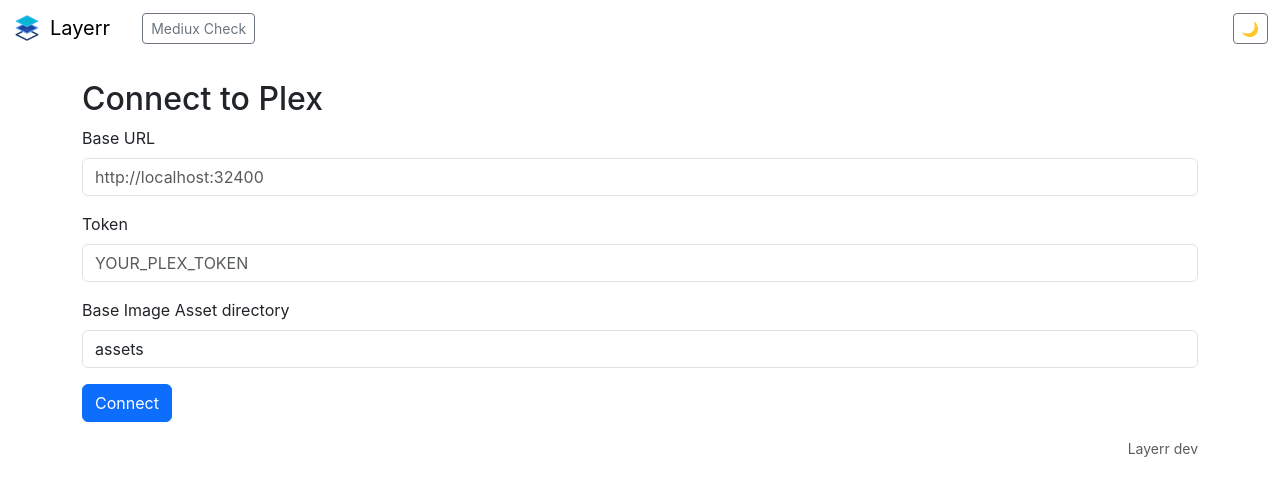
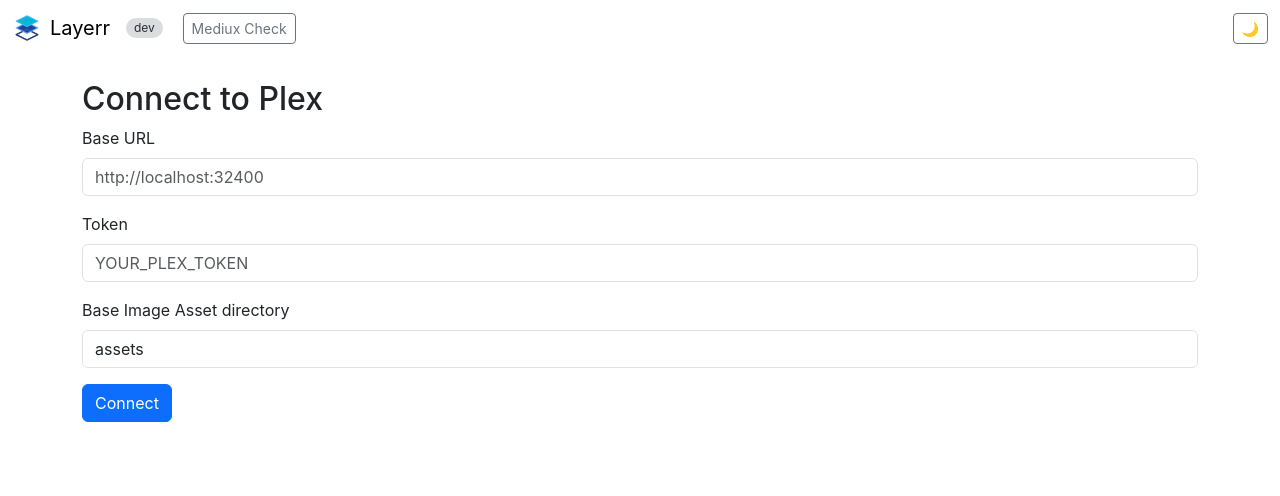
Before and after one commit to Minimaxpower/ArtLayerr, a Flask app: page / in a window 1280 px wide. Shown: the top 496 px of the page. Run offline with Flask 3, Linux system fonts and the light colour scheme; some libraries are stand-ins or nearby versions.

Commit message:
Show version next to the logo

```diff
--- a/templates/base.html
+++ b/templates/base.html
@@ -209,6 +209,7 @@
           <img src="{{ url_for('static', filename='Layerr_Logo.png') }}" alt="" width="30" height="30">
           <span>Layerr</span>
         </a>
+        <a href="https://github.com/Minimaxpower/layerr/releases" target="_blank" rel="noopener" class="badge rounded-pill bg-secondary bg-opacity-25 text-secondary-emphasis fw-normal text-decoration-none me-1" title="Layerr {{ app_version }}">{{ app_version.split("-")[0] }}</a>
         <a href="{{ url_for('mediux_check') }}" class="btn btn-outline-secondary btn-sm ms-3">Mediux Check</a>
         <button id="theme-toggle" type="button" class="btn btn-outline-secondary btn-sm ms-auto">🌙</button>
       </div>
@@ -223,8 +224,5 @@
       {% endwith %}
       {% block content %}{% endblock %}
     </div>
-    <footer class="container text-end small text-muted py-3">
-      <a href="https://github.com/Minimaxpower/layerr/releases" class="text-muted text-decoration-none" target="_blank" rel="noopener">Layerr {{ app_version }}</a>
-    </footer>
   </body>
 </html>
```
